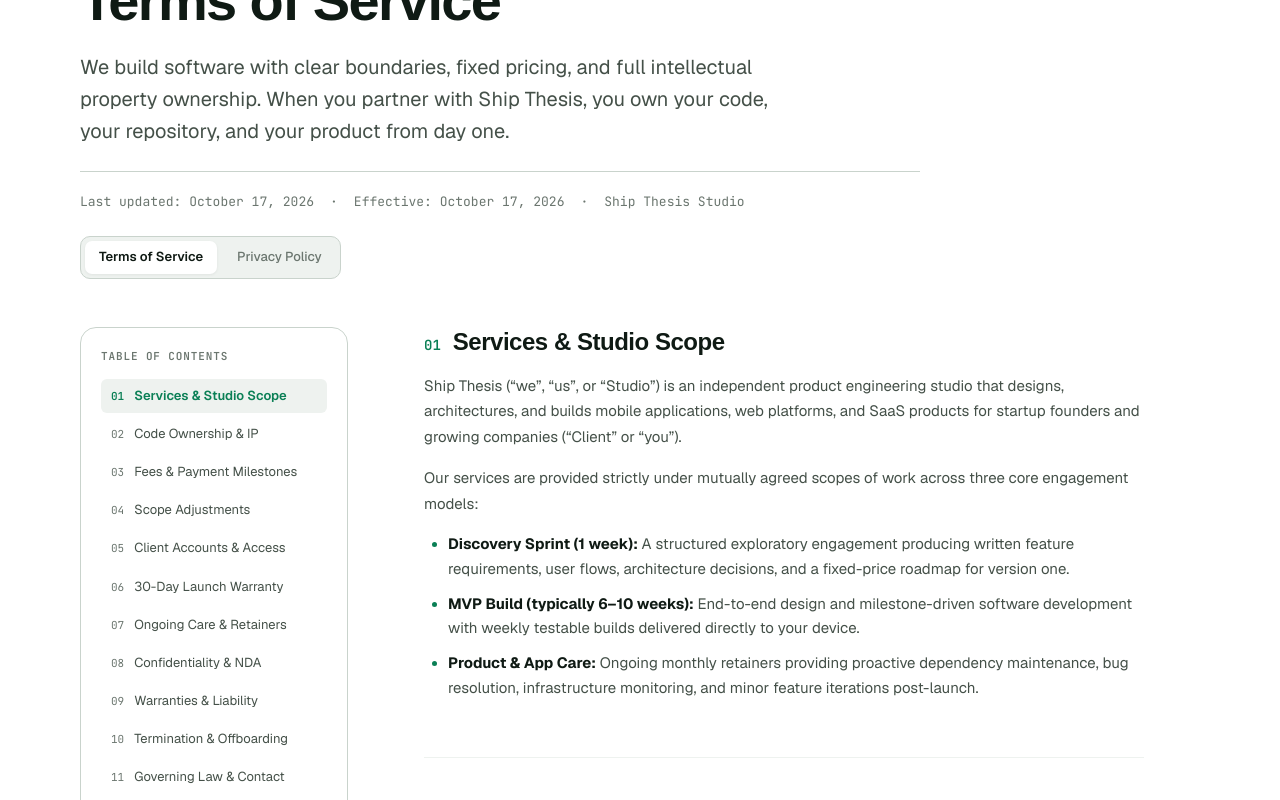
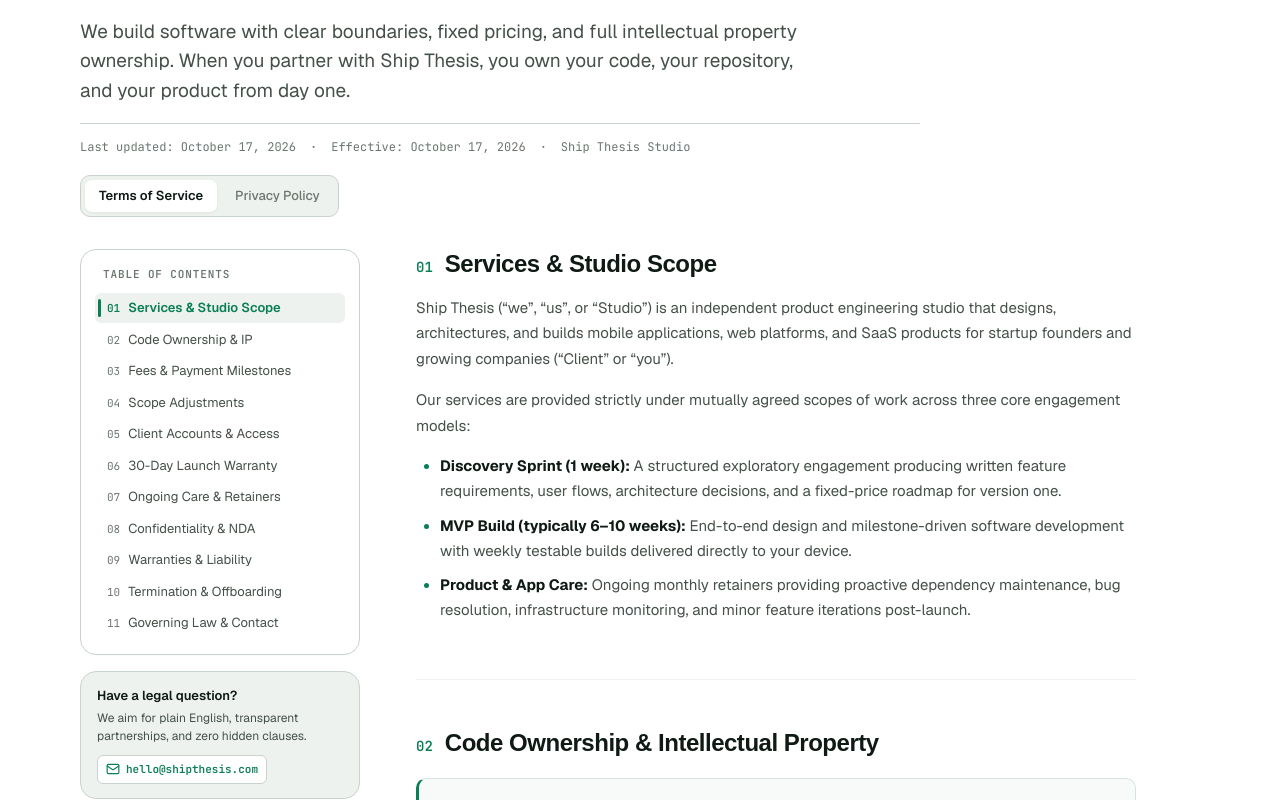
Before and after one commit to adityasingh0614/shipthesis, a Next.js app in the folder web/: page /terms in a window 1280 px wide. Shown: the part 280-1080 px from the top of the page. Built offline with nearby package versions, Linux system fonts and the light colour scheme; a web font is replaced by a local one.

Commit message:
fix: decrease legal page top padding and display full sidebar without internal scrollbar

```diff
--- a/web/src/components/legal/LegalPage.module.css
+++ b/web/src/components/legal/LegalPage.module.css
@@ -3,13 +3,13 @@
   max-width: var(--max);
   margin-left: auto;
   margin-right: auto;
-  padding: calc(var(--nav-h) + 32px) var(--gutter) var(--section-py);
+  padding: calc(var(--nav-h) + 16px) var(--gutter) clamp(48px, 6vw, 80px);
 }
 
 /* ---- Header & Breadcrumbs ---- */
 .header {
   max-width: 840px;
-  margin-bottom: 48px;
+  margin-bottom: 32px;
 }
 
 .breadcrumbs {
@@ -19,7 +19,7 @@
   font-family: var(--font-mono), monospace;
   font-size: 0.8125rem;
   color: var(--ink-muted);
-  margin-bottom: 16px;
+  margin-bottom: 12px;
   letter-spacing: -0.01em;
 }
 
@@ -52,7 +52,7 @@
   letter-spacing: 0.08em;
   text-transform: uppercase;
   color: var(--green);
-  margin-bottom: 18px;
+  margin-bottom: 14px;
 }
 
 .badgeDot {
@@ -64,43 +64,43 @@
 
 .title {
   font-family: var(--font-display), system-ui, sans-serif;
-  font-size: clamp(2.25rem, 5vw, 3.5rem);
+  font-size: clamp(2rem, 4.5vw, 3.25rem);
   font-weight: 700;
   line-height: 1.1;
   letter-spacing: -0.03em;
   color: var(--ink);
-  margin-bottom: 20px;
+  margin-bottom: 14px;
 }
 
 .lede {
-  font-size: clamp(1.0625rem, 1.8vw, 1.25rem);
-  line-height: 1.6;
+  font-size: clamp(1rem, 1.6vw, 1.1875rem);
+  line-height: 1.55;
   color: var(--ink-soft);
   max-width: 720px;
-  margin-bottom: 24px;
+  margin-bottom: 18px;
 }
 
 .metaRow {
   display: flex;
   flex-wrap: wrap;
   align-items: center;
-  gap: 16px;
-  padding-top: 20px;
+  gap: 14px;
+  padding-top: 14px;
   border-top: 1px solid var(--line);
   font-family: var(--font-mono), monospace;
-  font-size: 0.8125rem;
+  font-size: 0.75rem;
   color: var(--ink-muted);
 }
 
 .switcher {
   display: inline-flex;
   align-items: center;
-  gap: 6px;
+  gap: 4px;
   background: var(--surface-alt);
   padding: 4px;
   border-radius: var(--radius-control);
   border: 1px solid var(--line);
-  margin-top: 24px;
+  margin-top: 18px;
 }
 
 .switchTab {
@@ -128,40 +128,30 @@
 .layout {
   display: grid;
   grid-template-columns: 1fr;
-  gap: 48px;
-  margin-top: 40px;
+  gap: 36px;
+  margin-top: 28px;
 }
 
 @media (min-width: 960px) {
   .layout {
     grid-template-columns: 280px 1fr;
-    gap: 64px;
+    gap: 56px;
     align-items: start;
   }
 }
 
-/* ---- Sticky Sidebar ---- */
+/* ---- Sticky Sidebar (No internal scrollbar, displayed full) ---- */
 .sidebar {
   display: flex;
   flex-direction: column;
-  gap: 24px;
+  gap: 16px;
 }
 
 @media (min-width: 960px) {
   .sidebar {
     position: sticky;
-    top: calc(var(--nav-h) + 24px);
-    max-height: calc(100vh - var(--nav-h) - 48px);
-    overflow-y: auto;
-    padding-right: 12px;
-  }
-
-  .sidebar::-webkit-scrollbar {
-    width: 4px;
-  }
-  .sidebar::-webkit-scrollbar-thumb {
-    background: var(--line);
-    border-radius: 4px;
+    top: calc(var(--nav-h) + 16px);
+    overflow: visible;
   }
 }
 
@@ -169,7 +159,8 @@
   background: var(--surface);
   border: 1px solid var(--line);
   border-radius: var(--radius-card);
-  padding: 20px;
+  padding: 16px 14px;
+  box-shadow: 0 1px 3px rgba(0, 0, 0, 0.02);
 }
 
 .tocTitle {
@@ -179,27 +170,29 @@
   text-transform: uppercase;
   letter-spacing: 0.08em;
   color: var(--ink-muted);
-  margin-bottom: 14px;
+  margin-bottom: 10px;
+  padding-left: 8px;
 }
 
 .tocList {
   list-style: none;
   display: flex;
   flex-direction: column;
-  gap: 4px;
+  gap: 2px;
 }
 
 .tocLink {
+  position: relative;
   display: flex;
   align-items: baseline;
-  gap: 10px;
-  padding: 8px 10px;
+  gap: 8px;
+  padding: 6px 10px 6px 12px;
   border-radius: 6px;
   font-size: 0.8125rem;
   color: var(--ink-soft);
   text-decoration: none;
-  line-height: 1.4;
-  transition: all 140ms ease;
+  line-height: 1.35;
+  transition: all 120ms ease;
 }
 
 .tocLink:hover {
@@ -213,11 +206,23 @@
   font-weight: 600;
 }
 
+.tocLinkActive::before {
+  content: "";
+  position: absolute;
+  left: 3px;
+  top: 6px;
+  bottom: 6px;
+  width: 3px;
+  border-radius: 2px;
+  background: var(--green);
+}
+
 .tocNum {
   font-family: var(--font-mono), monospace;
   font-size: 0.6875rem;
   color: var(--ink-muted);
   flex-shrink: 0;
+  font-variant-numeric: tabular-nums;
 }
 
 .tocLinkActive .tocNum {
@@ -228,21 +233,21 @@
   background: var(--surface-alt);
   border: 1px solid var(--line);
   border-radius: var(--radius-card);
-  padding: 20px;
+  padding: 14px 16px;
 }
 
 .helpTitle {
-  font-size: 0.875rem;
+  font-size: 0.8125rem;
   font-weight: 600;
   color: var(--ink);
-  margin-bottom: 6px;
+  margin-bottom: 4px;
 }
 
 .helpDesc {
-  font-size: 0.8125rem;
+  font-size: 0.75rem;
   color: var(--ink-soft);
-  line-height: 1.5;
-  margin-bottom: 14px;
+  line-height: 1.45;
+  margin-bottom: 10px;
 }
 
 .helpEmail {
@@ -250,11 +255,11 @@
   align-items: center;
   gap: 6px;
   font-family: var(--font-mono), monospace;
-  font-size: 0.75rem;
+  font-size: 0.6875rem;
   font-weight: 600;
   color: var(--green);
   text-decoration: none;
-  padding: 6px 10px;
+  padding: 5px 8px;
   background: var(--surface);
   border: 1px solid var(--line);
   border-radius: 6px;
```
